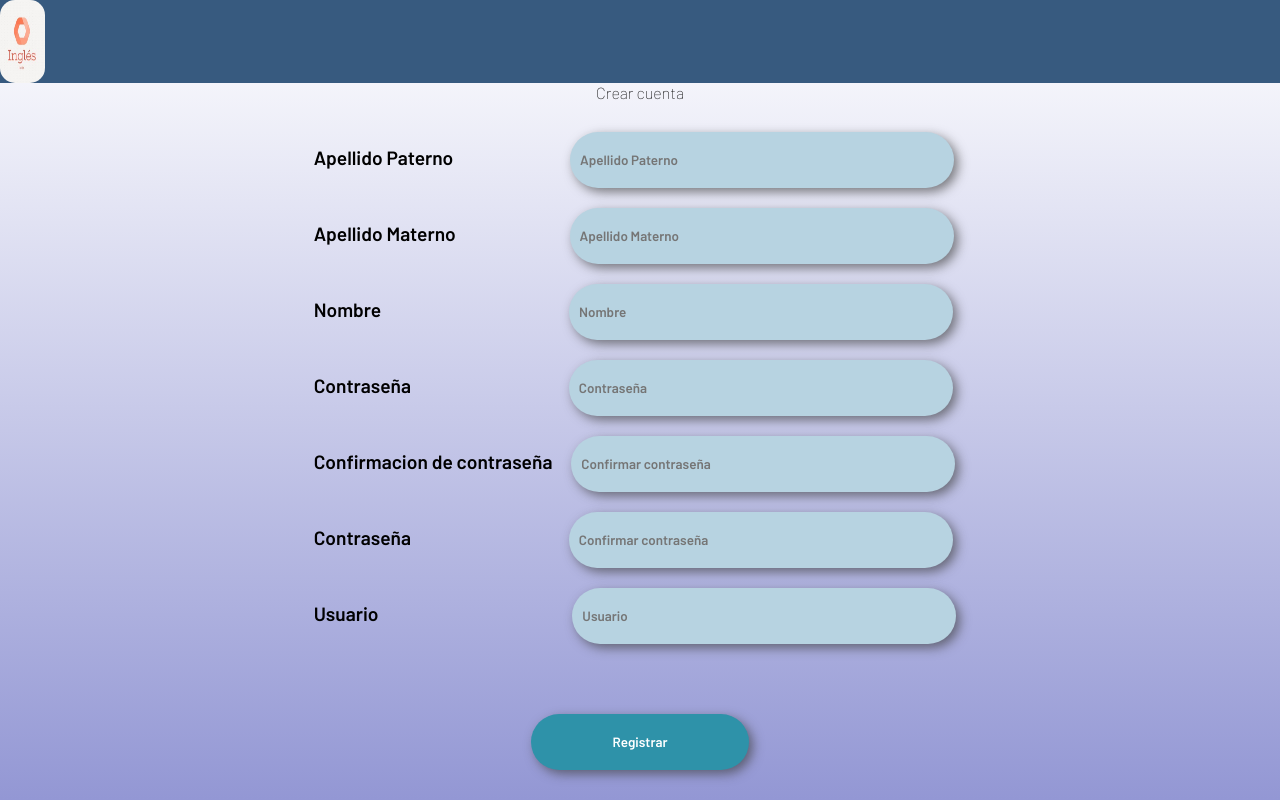
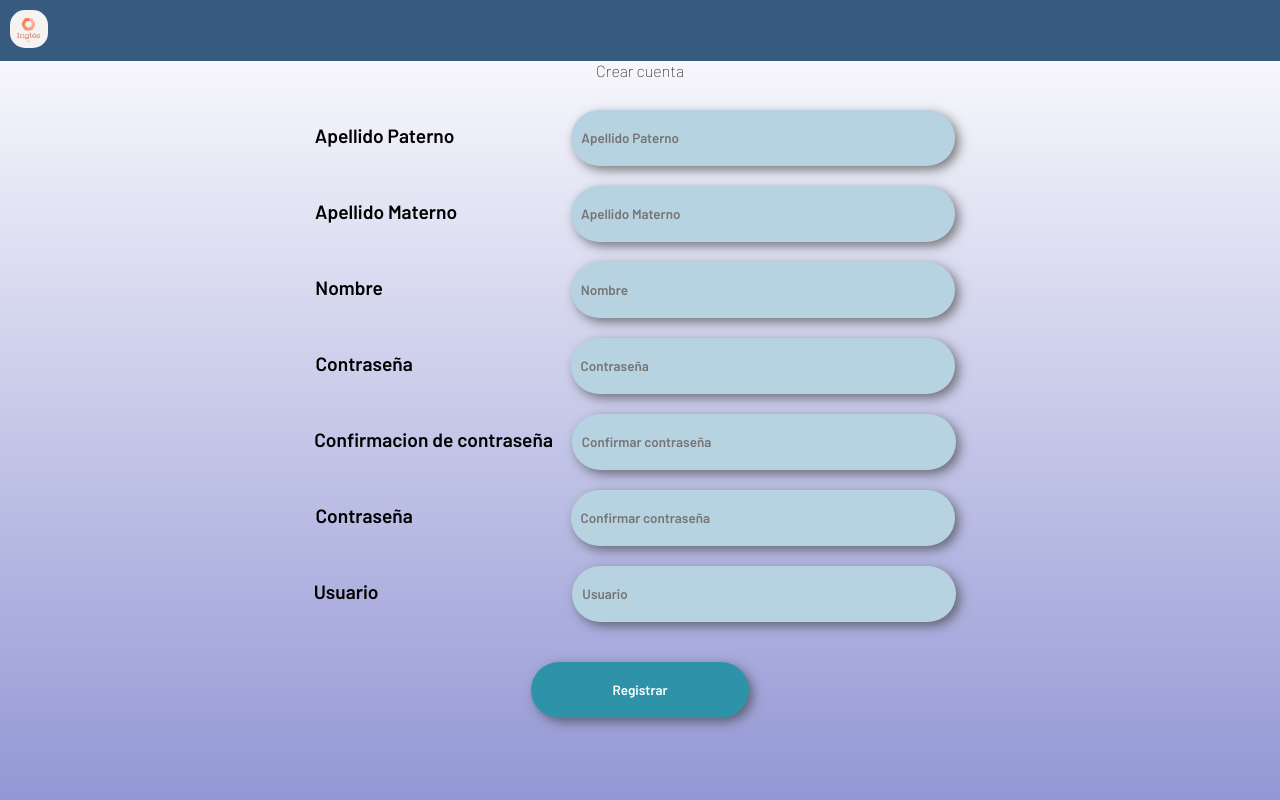
Before and after one commit to Manuelito27/proyectopic32022, a PHP site: page /formulario.html in a window 1280 px wide. Run offline with PHP 8.4, Linux system fonts and the light colour scheme.

Commit message:
Barrita acomodada :3

```diff
--- a/Ingles Kids 2/estilos/estilos.css
+++ b/Ingles Kids 2/estilos/estilos.css
@@ -13,12 +13,14 @@
 }
 
 body {
-	display: flex;
-	flex-direction: column;
+	/* display: flex;
+	flex-direction: column; */
 	font-family: var(--titulo);
-	justify-content: center;
-	align-items: center;
+	/* justify-content: center;
+	align-items: center; */
 	background: linear-gradient(white,#9397D4);
+	background-size: cover;
+	background-repeat: repeat;
 	height: 100vh;
 }
 
@@ -118,7 +120,7 @@ body {
 	display: flex;
 	align-items: center;
 	justify-content: center;
-	padding-top: 50px;
+	padding-top: 20px;
 	gap: 15px;
 }
 
@@ -198,18 +200,23 @@ body {
 }
 
 .barritachida{
-	display: flex;
-
+	/* display: flex; */
 	background: #375A7F;
-	width: 100vw;
-	height: 400vh;
-	border-radius: 0px 0px 0px 0px;
+	width: 100%;
+	padding: 10px;
+	/* border-radius: 0px 0px 0px 0px;
 	flex-wrap: wrap;
 	justify-content:flex-start;
+	padding-top: 20px;
+	padding-bottom: 5px;
+	padding-left: 10px; */
 }
 
 .Logo2{
-	width: 3.5vw;
+	width: 3vw;
 	border-radius: 15px;
+}
 
+.content{
+	text-align: center;
 }
--- a/Ingles Kids 2/formulario.html
+++ b/Ingles Kids 2/formulario.html
@@ -9,11 +9,10 @@
 	<div class="barritachida">
 		<img src="imagenes/logo.jpeg" alt="Logo" class="Logo2">
 	</div>
-	<label>Crear cuenta</label>
-	<section class="">
 
+	<section class="content">
+		<label>Crear cuenta</label>
 		<div class="formulario_registro">
-
 			<form action="" method="">
 				<label>Apellido Paterno</label>
 				<input type="text" name="ApellidoP" value="" placeholder="Apellido Paterno"><br/>
```
